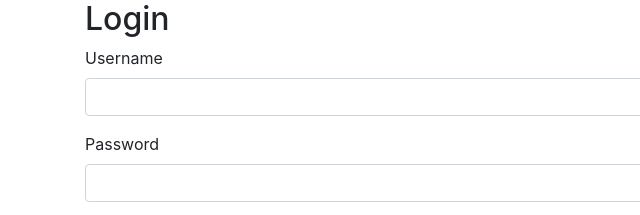
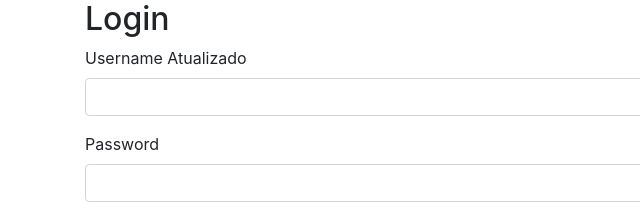
Before and after one commit to LuizNTC/myzapbotunique123, a website: page public/index.html in a window 1280 px wide. Shown: the top 215 px of the page, 0-640 px from the left. Drawn offline with nearby package versions, Linux system fonts and the light colour scheme.

```diff
--- a/public/index.html
+++ b/public/index.html
@@ -11,7 +11,7 @@
     <h2>Login</h2>
     <form id="loginForm">
       <div class="form-group">
-        <label for="username">Username</label>
+        <label for="username">Username Atualizado</label>
         <input type="text" class="form-control" id="username" required>
       </div>
       <div class="form-group">
```
